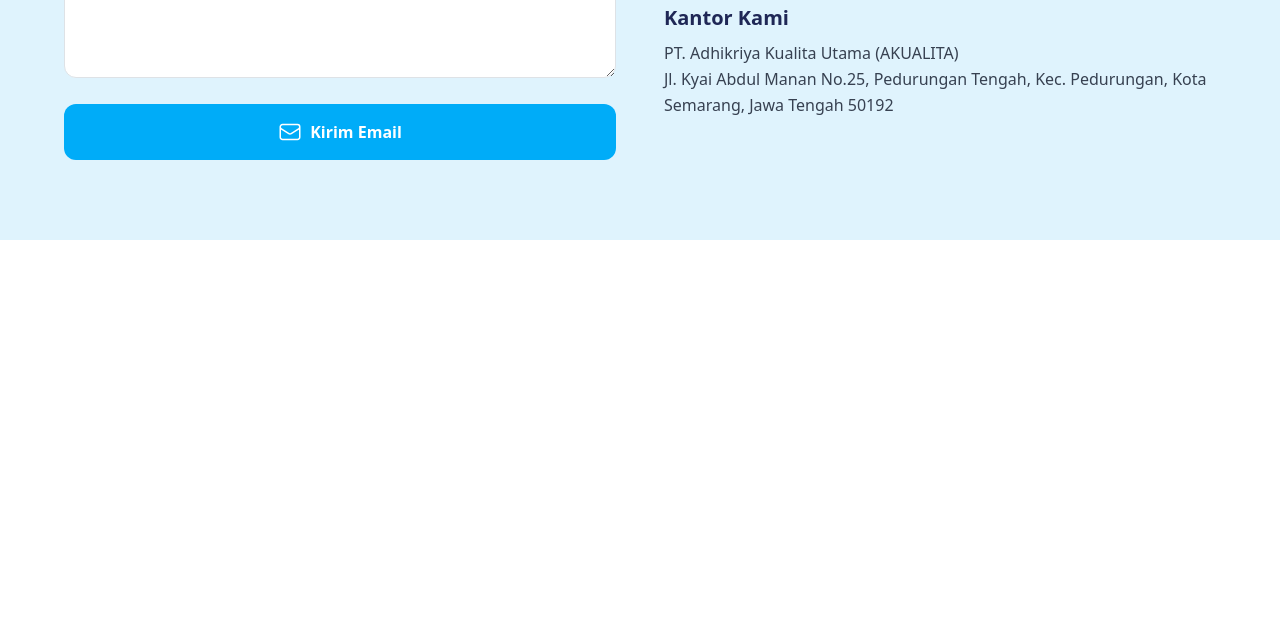
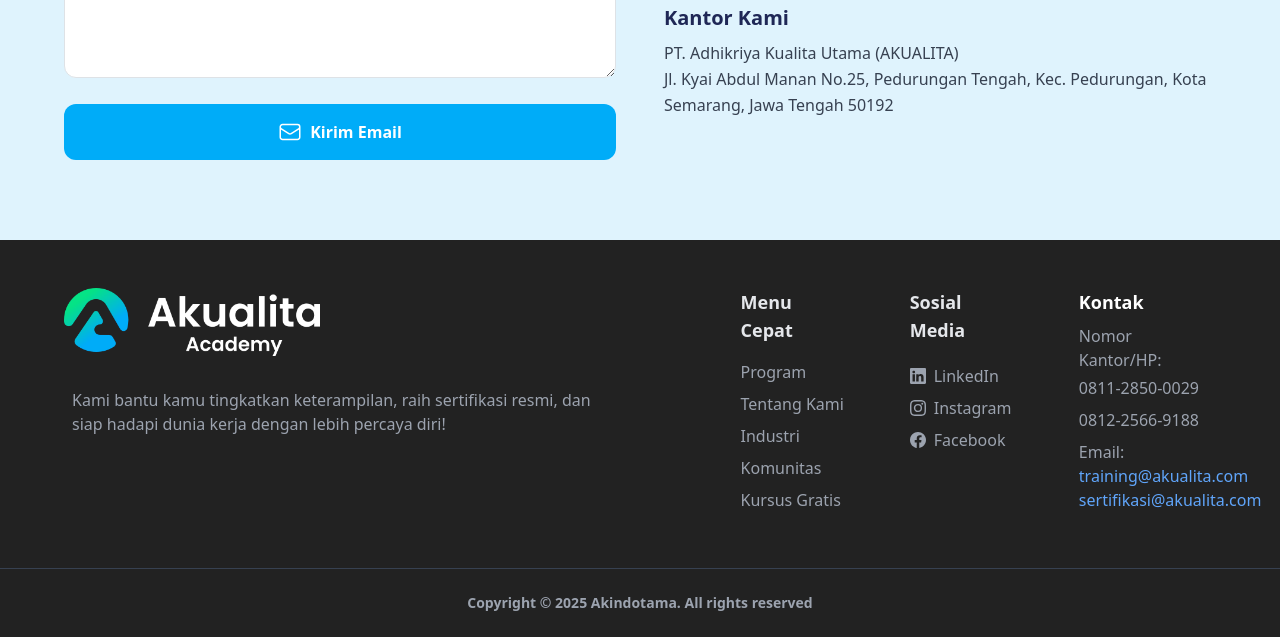
Before and after one commit to yogaacor/Akualita-academy, a Laravel app: page / in a window 1280 px wide. Shown: the part 2865-3502 px from the top of the page. Before the commit the page ends 3105 px from the top, so only its background shows below. Run offline with Laravel 12, Linux system fonts and the light colour scheme; some libraries are stand-ins or nearby versions.

Commit message:
Halaman utama

```diff
--- a/resources/views/includes/footer.blade.php
+++ b/resources/views/includes/footer.blade.php
@@ -1,49 +1,79 @@
-{{-- <footer class="bg-[#f9f9f9] text-gray-700 pt-10 pb-6 px-6 md:px-16">
-  <div class="max-w-7xl mx-auto grid grid-cols-1 md:grid-cols-4 gap-8">
+<footer class="bg-[#222222] text-white py-12 px-6 md:px-16">
+  <div class="max-w-7xl mx-auto grid grid-cols-1 md:grid-cols-7 gap-8 text-left">
 
-    <!-- Kolom 1: Logo dan Deskripsi -->
-    <div>
-      <h2 class="text-xl font-semibold text-[#00a9c7] mb-3">Akualita Academy</h2>
-      <p class="text-sm text-gray-600">
-        Platform pembelajaran modern untuk pengembangan karier dan perusahaan melalui pelatihan, webinar, dan program unggulan.
+    <!-- Logo dan Deskripsi -->
+    <div class="col-span-0 md:col-span-4 flex flex-col items-start">
+      <img
+        src="{{ asset('storage/logo/logo1.png') }}"
+        alt="Logo Akindotama"
+        class="h-auto w-48 md:w-64 mb-8"
+        loading="lazy">
+      <p class="text-base text-gray-400 ml-0 md:ml-2">
+        Kami bantu kamu tingkatkan keterampilan, raih sertifikasi resmi, dan <br class="hidden md:block">
+        siap hadapi dunia kerja dengan lebih percaya diri!
       </p>
     </div>
 
-    <!-- Kolom 2: Navigasi -->
-    <div>
-      <h3 class="text-base font-semibold mb-3">Navigasi</h3>
-      <ul class="space-y-2 text-sm">
-        <li><a href="#" class="hover:text-[#00a9c7] transition">Tentang Perusahaan</a></li>
-        <li><a href="#" class="hover:text-[#00a9c7] transition">Program</a></li>
-        <li><a href="#" class="hover:text-[#00a9c7] transition">Layanan Perusahaan</a></li>
-        <li><a href="#" class="hover:text-[#00a9c7] transition">Webinar</a></li>
+    <!-- Menu Cepat -->
+    <div class="col-span-1 md:col-span-1 flex flex-col items-start mb-2 md:mb-0">
+      <h3 class="text-lg font-semibold mb-3 mr-10 text-gray-200">Menu Cepat</h3>
+      <ul class="space-y-2 text-gray-400 text-base">
+        <li><a href="" class="hover:text-white">Program</a></li>
+        <li><a href="" class="hover:text-white">Tentang Kami</a></li>
+        <li><a href="" class="hover:text-white">Industri</a></li>
+        <li><a href="" class="hover:text-white">Komunitas</a></li>
+        <li><a href="" class="hover:text-white">Kursus Gratis</a></li>
       </ul>
     </div>
 
-    <!-- Kolom 3: Bantuan -->
-    <div>
-      <h3 class="text-base font-semibold mb-3">Bantuan</h3>
-      <ul class="space-y-2 text-sm">
-        <li><a href="#" class="hover:text-[#00a9c7] transition">Pusat Bantuan</a></li>
-        <li><a href="#" class="hover:text-[#00a9c7] transition">Kebijakan Privasi</a></li>
-        <li><a href="#" class="hover:text-[#00a9c7] transition">Syarat & Ketentuan</a></li>
-      </ul>
+    <!-- Sosial Media -->
+    <div class="col-span-1 md:col-span-1 flex flex-col items-start mr-10">
+      <h3 class="text-lg font-semibold mb-3 text-gray-200">Sosial Media</h3>
+      <div class="mt-1 flex flex-col gap-2 text-base text-gray-400 hover:text-white">
+
+        <!-- LinkedIn -->
+        <a href="#" aria-label="LinkedIn" class="flex items-center gap-2 hover:text-white text-2xl">
+          <svg xmlns="http://www.w3.org/2000/svg" width="16" height="16" fill="currentColor" class="bi bi-linkedin" viewBox="0 0 16 16">
+          <path d="M0 1.146C0 .513.526 0 1.175 0h13.65C15.474 0 16 .513 16 1.146v13.708c0 .633-.526 1.146-1.175 1.146H1.175C.526 16 0 15.487 0 14.854zm4.943 12.248V6.169H2.542v7.225zm-1.2-8.212c.837 0 1.358-.554 1.358-1.248-.015-.709-.52-1.248-1.342-1.248S2.4 3.226 2.4 3.934c0 .694.521 1.248 1.327 1.248zm4.908 8.212V9.359c0-.216.016-.432.08-.586.173-.431.568-.878 1.232-.878.869 0 1.216.662 1.216 1.634v3.865h2.401V9.25c0-2.22-1.184-3.252-2.764-3.252-1.274 0-1.845.7-2.165 1.193v.025h-.016l.016-.025V6.169h-2.4c.03.678 0 7.225 0 7.225z"/>
+        </svg>
+          <span class="text-base text-gray-400 hover:text-white">LinkedIn</span>
+        </a>
+
+        <!-- Instagram -->
+        <a href="#" aria-label="Instagram" class="flex items-center gap-2 text-gray-400 hover:text-white text-2xl">
+          <svg xmlns="http://www.w3.org/2000/svg" width="16" height="16" fill="currentColor" class="bi bi-instagram" viewBox="0 0 16 16">
+          <path d="M8 0C5.829 0 5.556.01 4.703.048 3.85.088 3.269.222 2.76.42a3.9 3.9 0 0 0-1.417.923A3.9 3.9 0 0 0 .42 2.76C.222 3.268.087 3.85.048 4.7.01 5.555 0 5.827 0 8.001c0 2.172.01 2.444.048 3.297.04.852.174 1.433.372 1.942.205.526.478.972.923 1.417.444.445.89.719 1.416.923.51.198 1.09.333 1.942.372C5.555 15.99 5.827 16 8 16s2.444-.01 3.298-.048c.851-.04 1.434-.174 1.943-.372a3.9 3.9 0 0 0 1.416-.923c.445-.445.718-.891.923-1.417.197-.509.332-1.09.372-1.942C15.99 10.445 16 10.173 16 8s-.01-2.445-.048-3.299c-.04-.851-.175-1.433-.372-1.941a3.9 3.9 0 0 0-.923-1.417A3.9 3.9 0 0 0 13.24.42c-.51-.198-1.092-.333-1.943-.372C10.443.01 10.172 0 7.998 0zm-.717 1.442h.718c2.136 0 2.389.007 3.232.046.78.035 1.204.166 1.486.275.373.145.64.319.92.599s.453.546.598.92c.11.281.24.705.275 1.485.039.843.047 1.096.047 3.231s-.008 2.389-.047 3.232c-.035.78-.166 1.203-.275 1.485a2.5 2.5 0 0 1-.599.919c-.28.28-.546.453-.92.598-.28.11-.704.24-1.485.276-.843.038-1.096.047-3.232.047s-2.39-.009-3.233-.047c-.78-.036-1.203-.166-1.485-.276a2.5 2.5 0 0 1-.92-.598 2.5 2.5 0 0 1-.6-.92c-.109-.281-.24-.705-.275-1.485-.038-.843-.046-1.096-.046-3.233s.008-2.388.046-3.231c.036-.78.166-1.204.276-1.486.145-.373.319-.64.599-.92s.546-.453.92-.598c.282-.11.705-.24 1.485-.276.738-.034 1.024-.044 2.515-.045zm4.988 1.328a.96.96 0 1 0 0 1.92.96.96 0 0 0 0-1.92m-4.27 1.122a4.109 4.109 0 1 0 0 8.217 4.109 4.109 0 0 0 0-8.217m0 1.441a2.667 2.667 0 1 1 0 5.334 2.667 2.667 0 0 1 0-5.334"/>
+        </svg>
+          <span class="text-base text-gray-400 hover:text-white">Instagram</span>
+        </a>
+
+        <!-- Facebook -->
+        <a href="#" aria-label="Facebook" class="flex items-center gap-2 text-gray-400 hover:text-white text-2xl">
+        <svg xmlns="http://www.w3.org/2000/svg" width="16" height="16" fill="currentColor" class="bi bi-facebook" viewBox="0 0 16 16">
+          <path d="M16 8.049c0-4.446-3.582-8.05-8-8.05C3.58 0-.002 3.603-.002 8.05c0 4.017 2.926 7.347 6.75 7.951v-5.625h-2.03V8.05H6.75V6.275c0-2.017 1.195-3.131 3.022-3.131.876 0 1.791.157 1.791.157v1.98h-1.009c-.993 0-1.303.621-1.303 1.258v1.51h2.218l-.354 2.326H9.25V16c3.824-.604 6.75-3.934 6.75-7.951"/>
+        </svg>
+          <span class="text-base text-gray-400 hover:text-white">Facebook</span>
+        </a>
+
+      </div>
     </div>
 
-    <!-- Kolom 4: Kontak -->
-    <div>
-      <h3 class="text-base font-semibold mb-3">Kontak Kami</h3>
-      <ul class="text-sm space-y-2 text-gray-600">
-        <li>Email: <a href="mailto:info@akualita.id" class="text-[#00a9c7] hover:underline">info@akualita.id</a></li>
-        <li>Telepon: <span class="text-gray-700">+62 812 3456 7890</span></li>
-        <li>Alamat: Jakarta, Indonesia</li>
+    <!-- Kontak -->
+    <div class="col-span-1 md:col-span-1 flex flex-col items-start">
+      <h2 class="text-lg font-semibold text-white">Kontak</h2>
+      <p class="mt-2 text-gray-400 mb-1">Nomor Kantor/HP:</p>
+      <ul class="text-gray-400 space-y-2">
+        <li>0811-2850-0029</li>
+        <li>0812-2566-9188</li>
       </ul>
+      <p class="mt-2 text-gray-400">Email:</p>
+      <p class="text-blue-400 hover:underline">training@akualita.com</p>
+      <p class="text-blue-400 hover:underline">sertifikasi@akualita.com</p>
     </div>
 
   </div>
+</footer>
 
-  <!-- Bawah Footer -->
-  <div class="mt-10 border-t border-gray-200 pt-4 text-center text-sm text-gray-500">
-    &copy; 2025 Akualita Academy. All rights reserved.
-  </div>
-</footer> --}}
+<footer class="bg-[#222222] text-gray-400 text-center py-4 border-t border-gray-700">
+    <p class="text-xs md:text-sm font-semibold">Copyright &copy; 2025 Akindotama. All rights reserved</p>
+</footer>
--- a/resources/views/includes/navbar.blade.php
+++ b/resources/views/includes/navbar.blade.php
@@ -5,19 +5,58 @@
   </div>
 
   <!-- Tengah: Menu -->
-  <ul class="hidden md:flex items-center space-x-12 text-sm text-gray-900 mr-20">
+  <ul class="hidden md:flex items-center space-x-12 text-sm text-gray-900 mr-20 relative">
+
+  <!-- Program dengan Megamenu di Tengah -->
+  <li class="group relative cursor-pointer">
+    <span class="text-base hover:text-[#00ACF8] transition duration-300">Program</span>
+
+    <!-- Megamenu -->
+    <div class="absolute left-1/2 top-full hidden group-hover:block -translate-x-1/2 w-[1000px] bg-white shadow-xl border-t border-gray-200 z-50">
+      <div class="px-12 py-10 grid grid-cols-2 gap-10 text-gray-700 text-base">
+
+        <!-- Pelatihan Sertifikasi -->
+        <div class="flex items-start space-x-3">
+          <div>
+            <h4 class="font-semibold text-gray-900 mb-1">Pelatihan Sertifikasi</h4>
+            <p class="text-sm text-gray-600">Lorem ipsum dolor sit amet, consectetur adipiscing elit, sed do eiusmod tempor incididunt ut labore et dolore magna aliqua.</p>
+          </div>
+        </div>
+
+        <!-- Pelatihan Non-Sertifikasi -->
+        <div class="flex items-start space-x-3">
+          <div>
+            <div class="flex items-center space-x-2 mb-1">
+              <h4 class="font-semibold text-gray-900">Pelatihan Non-Sertifikasi</h4>
+            </div>
+            <p class="text-sm text-gray-600">Lorem ipsum dolor sit amet, consectetur adipiscing elit, sed do eiusmod tempor incididunt ut labore et dolore magna aliqua.</p>
+          </div>
+        </div>
+
+        <!-- Bootcamp -->
+        <div class="flex items-start space-x-3">
+          <div>
+            <h4 class="font-semibold text-gray-900 mb-1">Bootcamp</h4>
+            <p class="text-sm text-gray-600">Lorem ipsum dolor sit amet, consectetur adipiscing elit, sed do eiusmod tempor incididunt ut labore et dolore magna aliqua.</p>
+          </div>
+        </div>
+      </div>
+    </div>
+  </li>
+
+
+
     <li class="cursor-pointer hover:text-[#00ACF8] transition duration-300">
-      <span class=" text-base">Program</span>
+      <span class="text-base">Tentang Akualita Academy</span>
     </li>
     <li class="cursor-pointer hover:text-[#00ACF8] transition duration-300">
-      <span class=" text-base">Tentang Akualita Academy</span>
+      <span class="text-base">Industri</span>
     </li>
     <li class="cursor-pointer hover:text-[#00ACF8] transition duration-300">
-      <span class=" text-base">Industri</span>
+      <span class="text-base">Komunitas</span>
     </li>
-    <li class="cursor-pointer hover:text-[#00ACF8] transition duration-300">
-      <span class=" text-base">Komunitas</span>
-    </li>
+
+    <!-- Tombol Kursus Gratis -->
     <button class="border-2 border-[#00ACF8] text-[#00ACF8] text-base px-4 py-1.5 rounded-md hover:bg-[#00ACF8] hover:shadow-md hover:text-white transition duration-300">
       Kursus Gratis
     </button>
--- a/resources/views/pages/home.blade.php
+++ b/resources/views/pages/home.blade.php
@@ -1,5 +1,7 @@
 @extends('layout.app')
-@section('title', 'Akualita Academy - About')
+
+@section('title', 'Akualita Academy - Beranda')
+
 @section('content')
 
 <!-- Bagian 1 halaman utama -->
```
